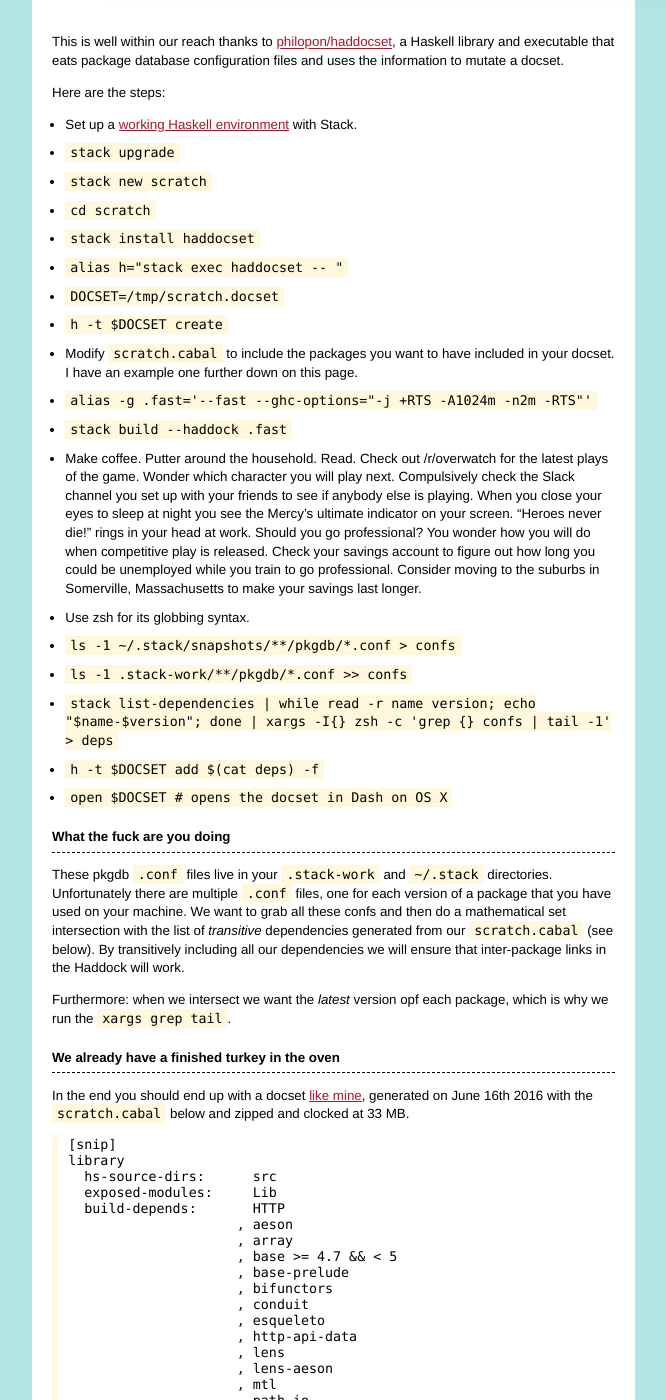
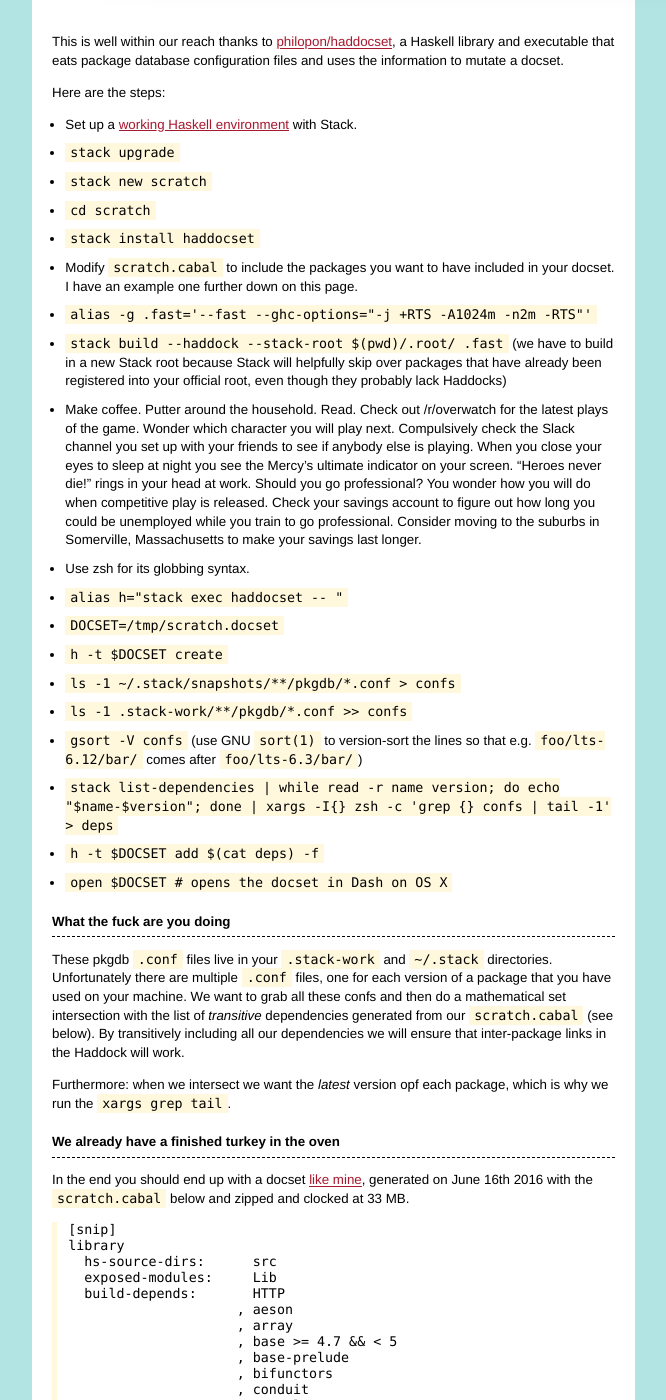
Before and after one commit to hlian/hao.codes, a Jekyll site: the page built from _posts/2016-06-16-docsets.md, in a window 1280 px wide and 1400 px high, scrolled down 1307 px. Shown: the whole window, without its empty margins (0-666 px from the left). Built offline with Jekyll 4.4.1, drawn with Linux system fonts in a browser that asks for light colours.

Commit message:
Update 2016-06-16-docsets.md

```diff
--- a/_posts/2016-06-16-docsets.md
+++ b/_posts/2016-06-16-docsets.md
@@ -28,27 +28,29 @@ Here are the steps:
 
 * `stack install haddocset`
 
+* Modify `scratch.cabal` to include the packages you want to have included in your docset. I have an example one further down on this page.
+
+* `alias -g .fast='--fast --ghc-options="-j +RTS -A1024m -n2m -RTS"'`
+
+* `stack build --haddock --stack-root $(pwd)/.root/ .fast` (we have to build in a new Stack root because Stack will helpfully skip over packages that have already been registered into your official root, even though they probably lack Haddocks)
+
+* Make coffee. Putter around the household. Read. Check out /r/overwatch for the latest plays of the game. Wonder which character you will play next. Compulsively check the Slack channel you set up with your friends to see if anybody else is playing. When you close your eyes to sleep at night you see the Mercy's ultimate indicator on your screen. "Heroes never die!" rings in your head at work. Should you go professional? You wonder how you will do when competitive play is released. Check your savings account to figure out how long you could be unemployed while you train to go professional. Consider moving to the suburbs in Somerville, Massachusetts to make your savings last longer.
+
+* Use zsh for its globbing syntax.
+
 * `alias h="stack exec haddocset -- "`
 
 * `DOCSET=/tmp/scratch.docset`
 
 * `h -t $DOCSET create`
 
-* Modify `scratch.cabal` to include the packages you want to have included in your docset. I have an example one further down on this page.
-
-* `alias -g .fast='--fast --ghc-options="-j +RTS -A1024m -n2m -RTS"'`
-
-* `stack build --haddock .fast`
-
-* Make coffee. Putter around the household. Read. Check out /r/overwatch for the latest plays of the game. Wonder which character you will play next. Compulsively check the Slack channel you set up with your friends to see if anybody else is playing. When you close your eyes to sleep at night you see the Mercy's ultimate indicator on your screen. "Heroes never die!" rings in your head at work. Should you go professional? You wonder how you will do when competitive play is released. Check your savings account to figure out how long you could be unemployed while you train to go professional. Consider moving to the suburbs in Somerville, Massachusetts to make your savings last longer.
-
-* Use zsh for its globbing syntax.
-
 * `ls -1 ~/.stack/snapshots/**/pkgdb/*.conf > confs`
 
 * `ls -1 .stack-work/**/pkgdb/*.conf >> confs`
 
-* `stack list-dependencies | while read -r name version; echo "$name-$version"; done | xargs -I{} zsh -c 'grep {} confs | tail -1' > deps`
+* `gsort -V confs` (use GNU `sort(1)` to version-sort the lines so that e.g. `foo/lts-6.12/bar/` comes after `foo/lts-6.3/bar/`)
+
+* `stack list-dependencies | while read -r name version; do echo "$name-$version"; done | xargs -I{} zsh -c 'grep {} confs | tail -1' > deps`
 
 * `h -t $DOCSET add $(cat deps) -f`
 
```
